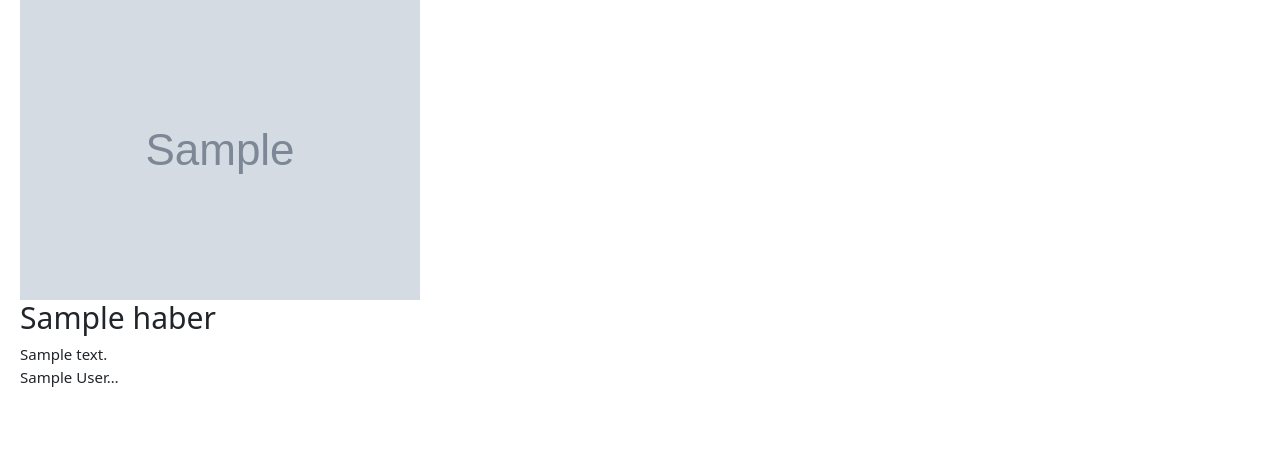
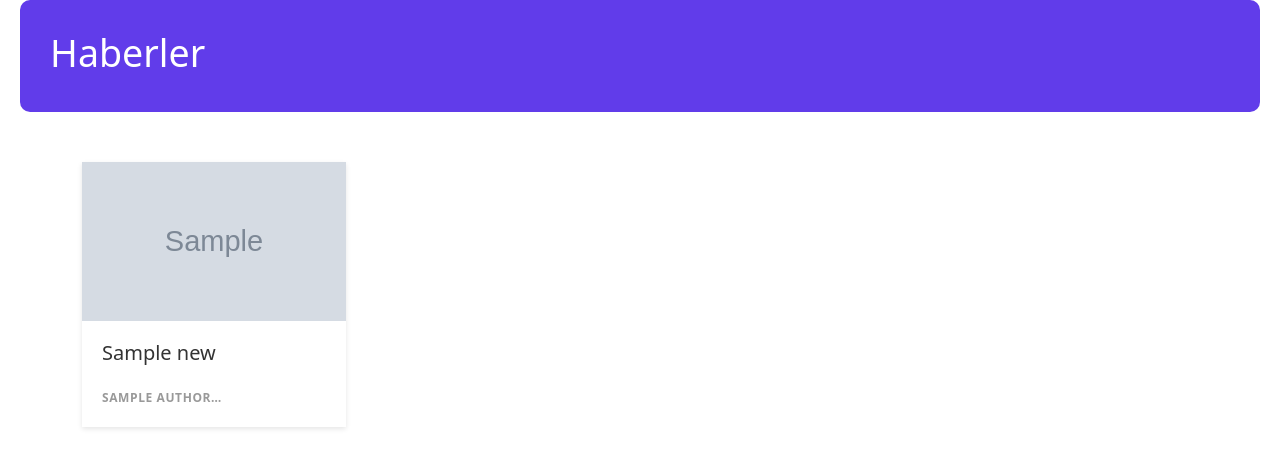
Before and after one commit to iibrahimkahramann/mackolikDjango, a Django app: template templates/news/news.html in a window 1280 px wide. Shown: the part 80-548 px from the top of the page. Run offline with Django 4.2, Linux system fonts and the light colour scheme; tables that the repository leaves empty hold one stand-in row (values such as "Sample post"); the template is opened without the code that fills it: values that come from a table or form of the project are taken from there, most other values are stand-ins (such as "Sample title", 1, 10 or a date in 2020); grey boxes marked "Sample" are stand-in pictures; some web fonts are replaced.

Commit message:
news ve news detail sayfaları tammalandı

```diff
--- a/templates/news/news.html
+++ b/templates/news/news.html
@@ -2,24 +2,21 @@
 {% load static%}
 {% block content %}
 
+  <section class="hero-lig">
+        <h1>Haberler</h1>
+  </section>
 
-<div class="content-wrapper">
-  {% for haber in haberler %}
-    <div class="news-card">
-      <a href="{% url 'news_detail' news_slug=haber.slug %}" class="news-card__card-link"></a>
-      <img src="{{haber.image.url}}" alt="" class="news-card__image">
-      <div class="news-card__text-wrapper">
-        <h2 class="news-card__title">{{haber.title}}</h2>
-        <div class="news-card__post-name">{{ haber.summary }}</div>
-        <div class="news-card__details-wrapper">
-          <p class="news-card__excerpt">{{haber.author}}&hellip;</p>
-        </div>
-      </div>
+  <div class="band">
+    {% for haber in news %}
+     <div>
+        <a href="{% url 'news_detail' news_slug=haber.slug %}" class="cardcik">
+          <div class="thumb" style="background-image: url('{{ haber.image.url }}');"></div>
+          <article>
+            <h1>{{haber.title}}</h1>
+            <span>{{haber.author}}&hellip;</span>
+          </article>
+        </a>
     </div>
-  {% endfor %}
-</div>
-
-
-
-
+    {% endfor %}
+  </div>
 {% endblock %}
```
Also changed, not shown: templates/news/news_detail.html (+9 -7 lines).
